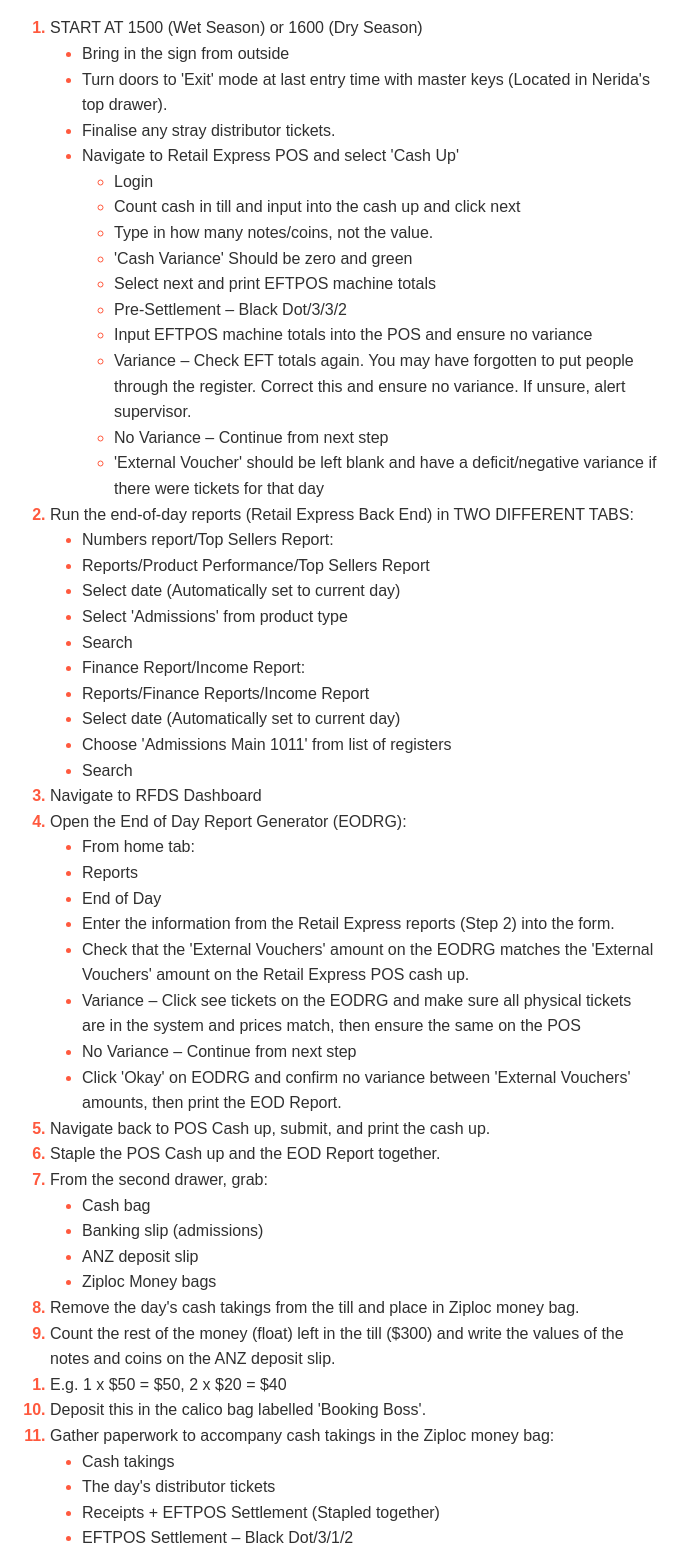
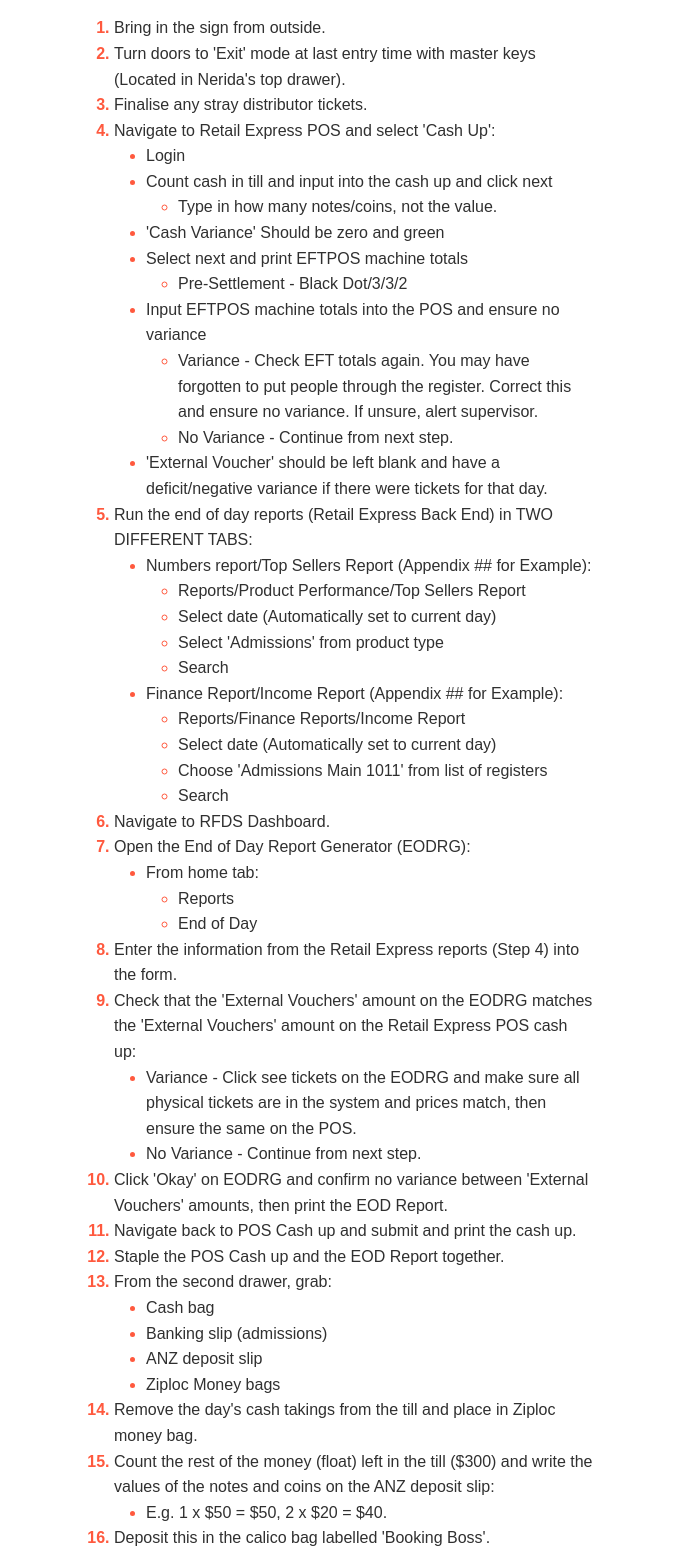
Before and after one commit to MickyJim01/RFDS_Help_Site, a plain HTML site: page Pages/Admissions/index.html in a window 1280 px wide. Shown: the part 1426-2980 px from the top of the page, without its empty margins (302-990 px from the left). Drawn offline with Linux system fonts and the light colour scheme; a web font is replaced by a local one.

Commit message:
chat gpt finished

```diff
--- a/Pages/Admissions/index.html
+++ b/Pages/Admissions/index.html
@@ -290,96 +290,84 @@
                     </ul>
                 </ol>
             </section>
-            <section>
+            <section class="content">
                 <h2>Closing Procedure</h2>
                 <br />
                 <ol class="indent numList">
                     <li>
                         <!-- 1 -->
-                        START AT 1500 (Wet Season) or 1600 (Dry
-                        Season)
-                    </li>
-                    <ul class="indent dotList">
-                        <li>
-                            <!-- 1.1 -->
-                            Bring in the sign from outside
+                        Bring in the sign from outside.
                     </li>
                     <li>
-                            <!-- 1.2 -->
-                            Turn doors to 'Exit' mode at last entry
-                            time with master keys (Located in Nerida's
-                            top drawer).
+                        <!-- 2 -->
+                        Turn doors to 'Exit' mode at last entry time
+                        with master keys (Located in Nerida's top
+                        drawer).
                     </li>
                     <li>
-                            <!-- 1.3 -->
+                        <!-- 3 -->
                         Finalise any stray distributor tickets.
                     </li>
                     <li>
-                            <!-- 1.4 -->
+                        <!-- 4 -->
                         Navigate to Retail Express POS and select
-                            'Cash Up'
+                        'Cash Up':
+                    </li>
+                    <ul class="indent dotList">
+                        <li>Login</li>
+                        <li>
+                            Count cash in till and input into the cash
+                            up and click next
                         </li>
                         <ul class="indent circList">
-                            <li>Login</li>
                             <li>
-                                Count cash in till and input into the
-                                cash up and click next
-                                <ul>
-                                    <li>
-                                        Type in how many notes/coins,
-                                        not the value.
+                                Type in how many notes/coins, not the
+                                value.
                             </li>
                         </ul>
-                            </li>
                         <li>
-                                'Cash Variance' Should be zero and
-                                green
+                            'Cash Variance' Should be zero and green
                         </li>
                         <li>
                             Select next and print EFTPOS machine
                             totals
-                                <ul>
+                        </li>
+                        <ul class="indent circList">
+                            <li>Pre-Settlement - Black Dot/3/3/2</li>
+                        </ul>
                         <li>
-                                        Pre-Settlement – Black
-                                        Dot/3/3/2
+                            Input EFTPOS machine totals into the POS
+                            and ensure no variance
+                        </li>
+                        <ul class="indent circList">
+                            <li>
+                                Variance - Check EFT totals again. You
+                                may have forgotten to put people
+                                through the register. Correct this and
+                                ensure no variance. If unsure, alert
+                                supervisor.
+                            </li>
+                            <li>
+                                No Variance - Continue from next step.
                             </li>
                         </ul>
-                            </li>
                         <li>
-                                Input EFTPOS machine totals into the
-                                POS and ensure no variance
-                                <ul>
-                                    <li>
-                                        Variance – Check EFT totals
-                                        again. You may have forgotten
-                                        to put people through the
-                                        register. Correct this and
-                                        ensure no variance. If unsure,
-                                        alert supervisor.
-                                    </li>
-                                    <li>
-                                        No Variance – Continue from
-                                        next step
+                            'External Voucher' should be left blank
+                            and have a deficit/negative variance if
+                            there were tickets for that day.
                         </li>
                     </ul>
-                            </li>
                     <li>
-                                'External Voucher' should be left
-                                blank and have a deficit/negative
-                                variance if there were tickets for
-                                that day
-                            </li>
-                        </ul>
-                    </ul>
-                    <li>
-                        <!-- 2 -->
-                        Run the end-of-day reports (Retail Express
+                        <!-- 5 -->
+                        Run the end of day reports (Retail Express
                         Back End) in TWO DIFFERENT TABS:
                     </li>
                     <ul class="indent dotList">
                         <li>
-                            Numbers report/Top Sellers Report:
-                            <ul>
+                            Numbers report/Top Sellers Report
+                            (Appendix ## for Example):
+                        </li>
+                        <ul class="indent circList">
                             <li>
                                 Reports/Product Performance/Top
                                 Sellers Report
@@ -389,18 +377,17 @@
                                 current day)
                             </li>
                             <li>
-                                    Select 'Admissions' from product
-                                    type
+                                Select 'Admissions' from product type
                             </li>
                             <li>Search</li>
                         </ul>
+                        <li>
+                            Finance Report/Income Report (Appendix ##
+                            for Example):
                         </li>
+                        <ul class="indent circList">
                             <li>
-                            Finance Report/Income Report:
-                            <ul>
-                                <li>
-                                    Reports/Finance Reports/Income
-                                    Report
+                                Reports/Finance Reports/Income Report
                             </li>
                             <li>
                                 Select date (Automatically set to
@@ -412,65 +399,62 @@
                             </li>
                             <li>Search</li>
                         </ul>
+                    </ul>
+                    <li>
+                        <!-- 6 -->
+                        Navigate to RFDS Dashboard.
+                    </li>
+                    <li>
+                        <!-- 7 -->
+                        Open the End of Day Report Generator (EODRG):
+                    </li>
+                    <ul class="indent dotList">
+                        <li>From home tab:</li>
+                        <ul class="indent circList">
+                            <li>Reports</li>
+                            <li>End of Day</li>
+                        </ul>
+                    </ul>
+                    <li>
+                        <!-- 8 -->
+                        Enter the information from the Retail Express
+                        reports (Step 4) into the form.
+                    </li>
+                    <li>
+                        <!-- 9 -->
+                        Check that the 'External Vouchers' amount on
+                        the EODRG matches the 'External Vouchers'
+                        amount on the Retail Express POS cash up:
+                    </li>
+                    <ul class="indent dotList">
+                        <li>
+                            Variance - Click see tickets on the EODRG
+                            and make sure all physical tickets are in
+                            the system and prices match, then ensure
+                            the same on the POS.
+                        </li>
+                        <li>
+                            No Variance - Continue from next step.
                         </li>
                     </ul>
                     <li>
-                        <!-- 3 -->
-                        Navigate to RFDS Dashboard
+                        <!-- 10 -->
+                        Click 'Okay' on EODRG and confirm no variance
+                        between 'External Vouchers' amounts, then
+                        print the EOD Report.
                     </li>
                     <li>
-                        <!-- 4 -->
-                        Open the End of Day Report Generator (EODRG):
-                    </li>
-                    <ul class="indent dotList">
-                        <li>
-                            From home tab:
-                            <ul>
-                                <li>Reports</li>
-                                <li>End of Day</li>
-                            </ul>
-                        </li>
-                        <li>
-                            Enter the information from the Retail
-                            Express reports (Step 2) into the form.
-                        </li>
-                        <li>
-                            Check that the 'External Vouchers' amount
-                            on the EODRG matches the 'External
-                            Vouchers' amount on the Retail Express POS
-                            cash up.
-                            <ul>
-                                <li>
-                                    Variance – Click see tickets on
-                                    the EODRG and make sure all
-                                    physical tickets are in the system
-                                    and prices match, then ensure the
-                                    same on the POS
-                                </li>
-                                <li>
-                                    No Variance – Continue from next
-                                    step
-                                </li>
-                            </ul>
-                        </li>
-                        <li>
-                            Click 'Okay' on EODRG and confirm no
-                            variance between 'External Vouchers'
-                            amounts, then print the EOD Report.
-                        </li>
-                    </ul>
-                    <li>
-                        <!-- 5 -->
-                        Navigate back to POS Cash up, submit, and
+                        <!-- 11 -->
+                        Navigate back to POS Cash up and submit and
                         print the cash up.
                     </li>
                     <li>
-                        <!-- 6 -->
+                        <!-- 12 -->
                         Staple the POS Cash up and the EOD Report
                         together.
                     </li>
                     <li>
-                        <!-- 7 -->
+                        <!-- 13 -->
                         From the second drawer, grab:
                     </li>
                     <ul class="indent dotList">
@@ -480,26 +464,26 @@
                         <li>Ziploc Money bags</li>
                     </ul>
                     <li>
-                        <!-- 8 -->
+                        <!-- 14 -->
                         Remove the day's cash takings from the till
                         and place in Ziploc money bag.
                     </li>
                     <li>
-                        <!-- 9 -->
+                        <!-- 15 -->
                         Count the rest of the money (float) left in
                         the till ($300) and write the values of the
-                        notes and coins on the ANZ deposit slip.
-                        <ul>
-                            <li>E.g. 1 x $50 = $50, 2 x $20 = $40</li>
+                        notes and coins on the ANZ deposit slip:
+                    </li>
+                    <ul class="indent dotList">
+                        <li>E.g. 1 x $50 = $50, 2 x $20 = $40.</li>
                     </ul>
-                    </li>
                     <li>
-                        <!-- 10 -->
+                        <!-- 16 -->
                         Deposit this in the calico bag labelled
                         'Booking Boss'.
                     </li>
                     <li>
-                        <!-- 11 -->
+                        <!-- 17 -->
                         Gather paperwork to accompany cash takings in
                         the Ziploc money bag:
                     </li>
@@ -509,26 +493,24 @@
                         <li>
                             Receipts + EFTPOS Settlement (Stapled
                             together)
-                            <ul>
+                        </li>
+                        <ul class="indent circList">
                             <li>
-                                    EFTPOS Settlement – Black
-                                    Dot/3/1/2
+                                EFTPOS Settlement - Black Dot/3/1/2
                             </li>
                         </ul>
-                        </li>
-                        <li>
-                            Banking Slip
-                            <ul>
+                        <li>Banking Slip</li>
+                        <ul class="indent circList">
                             <li>
                                 Fill out details on this slip. All
-                                    details can be found on the EOD
-                                    report that was printed.
+                                details can be found on the EOD report
+                                that was printed. See Appendix ## for
+                                example.
                             </li>
                         </ul>
-                        </li>
                     </ul>
                     <li>
-                        <!-- 12 -->
+                        <!-- 18 -->
                         Remove large donations from the donation boxes
                         (if any):
                     </li>
@@ -539,62 +521,61 @@
                         </li>
                     </ul>
                     <li>
-                        <!-- 13 -->
+                        <!-- 19 -->
                         Put the cash takings, float, and donations (if
                         any) into the safe and lock it.
                     </li>
                     <li>
-                        <!-- 14 -->
-                        END OF PROCEDURE FOR NON-SUPERVISOR STAFF.
+                        <!-- 20 -->
+                        When all money is in the safe (Retail
+                        Included), lock the red door with the master
+                        keys.
                     </li>
                     <li>
-                        <!-- 15 -->
-                        IF SUPERVISOR, CONTINUE WITH PROCEDURE:
+                        <!-- 21 -->
+                        When no customers are left in the facility,
+                        put the front door on lock with master keys.
+                    </li>
+                    <li>
+                        <!-- 22 -->
+                        Put master keys in the top drawer (Nerida's
+                        desk).
+                    </li>
+                    <li>
+                        <!-- 23 -->
+                        Lock the top drawer with the key found in the
+                        second drawer.
+                    </li>
+                    <li>
+                        <!-- 24 -->
+                        Shutdown VR headsets.
+                    </li>
+                    <li>
+                        <!-- 25 -->
+                        Ensure theatre is clean from rubbish.
+                    </li>
+                    <li>
+                        <!-- 26 -->
+                        Check toilets are clean and stocked up.
+                    </li>
+                    <li>
+                        <!-- 27 -->
+                        Leave and arm the facility:
                     </li>
                     <ul class="indent dotList">
                         <li>
-                            When all money is in the safe (Retail
-                            Included), lock the red door with the
-                            master keys.
+                            Wave your FOB over the swipe 3 times,
+                            ensuring to remove the FOB from the
+                            vicinity of the swipe in between waves.
                         </li>
                         <li>
-                            When no customers are left in the
-                            facility, put the front door on lock with
-                            master keys.
+                            Should hear three beeps, then the light on
+                            the swipe will turn red.
                         </li>
                         <li>
-                            Put master keys in the top drawer
-                            (Nerida's desk).
-                        </li>
-                        <li>
-                            Lock the top drawer with the key found in
-                            the second drawer.
-                        </li>
-                        <li>Shutdown VR headsets.</li>
-                        <li>Ensure theatre is clean from rubbish.</li>
-                        <li>
-                            Check toilets are clean and stocked up.
-                        </li>
-                        <li>
-                            Leave and arm the facility:
-                            <ul>
-                                <li>
-                                    Wave your FOB over the swipe 3
-                                    times, ensuring to remove the FOB
-                                    from the vicinity of the swipe in
-                                    between waves.
-                                </li>
-                                <li>
-                                    Should hear three beeps, then the
-                                    light on the swipe will turn red.
-                                </li>
-                                <li>
-                                    Peek inside to ensure lights are
-                                    turning off and wave hand in front
-                                    of the door to make sure it
-                                    doesn't open.
-                                </li>
-                            </ul>
+                            Peek inside to ensure lights are turning
+                            off and wave hand in front of the door to
+                            make sure it doesn't open.
                         </li>
                     </ul>
                 </ol>
```
Lines whose indentation alone changed are shown as unchanged.
